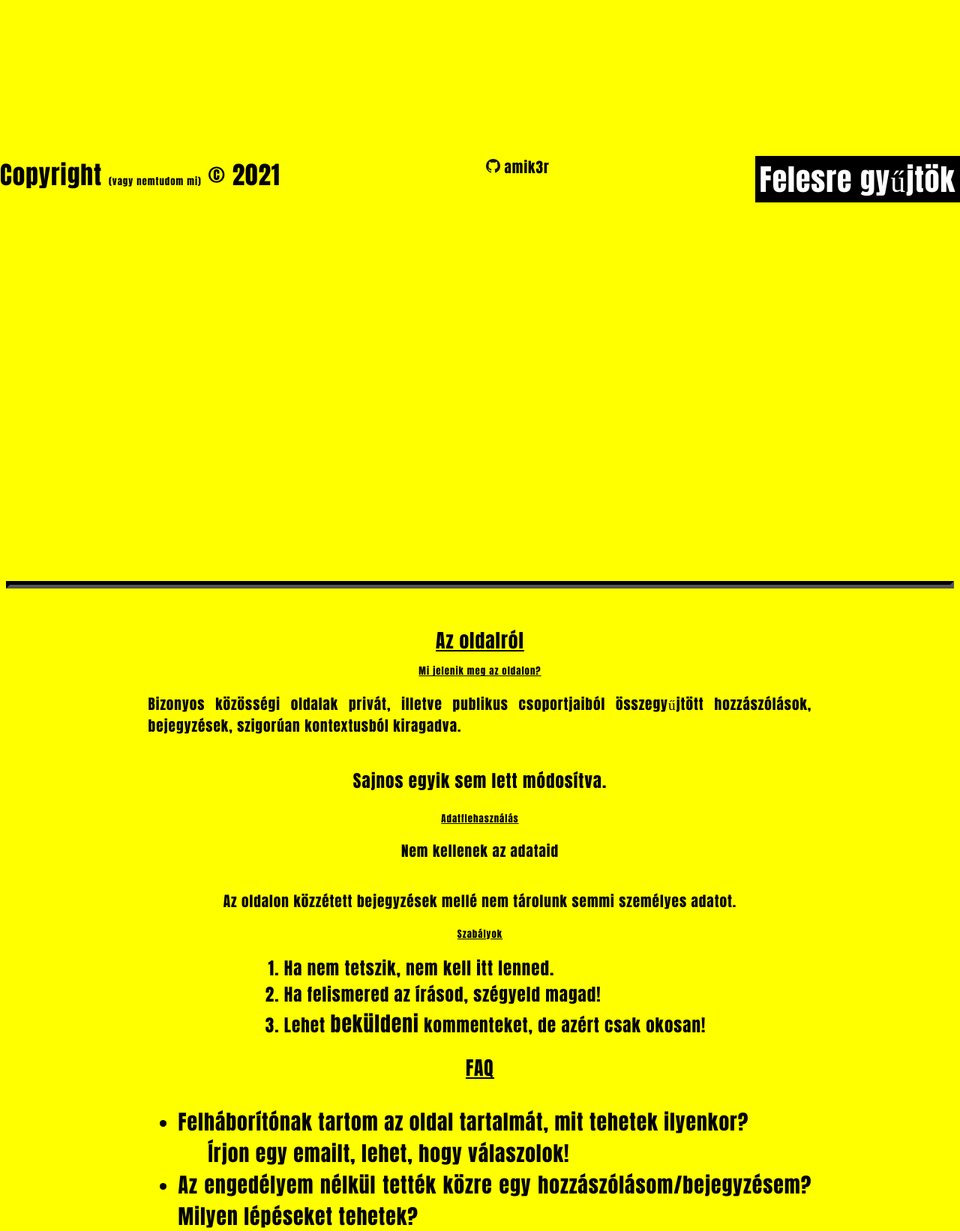
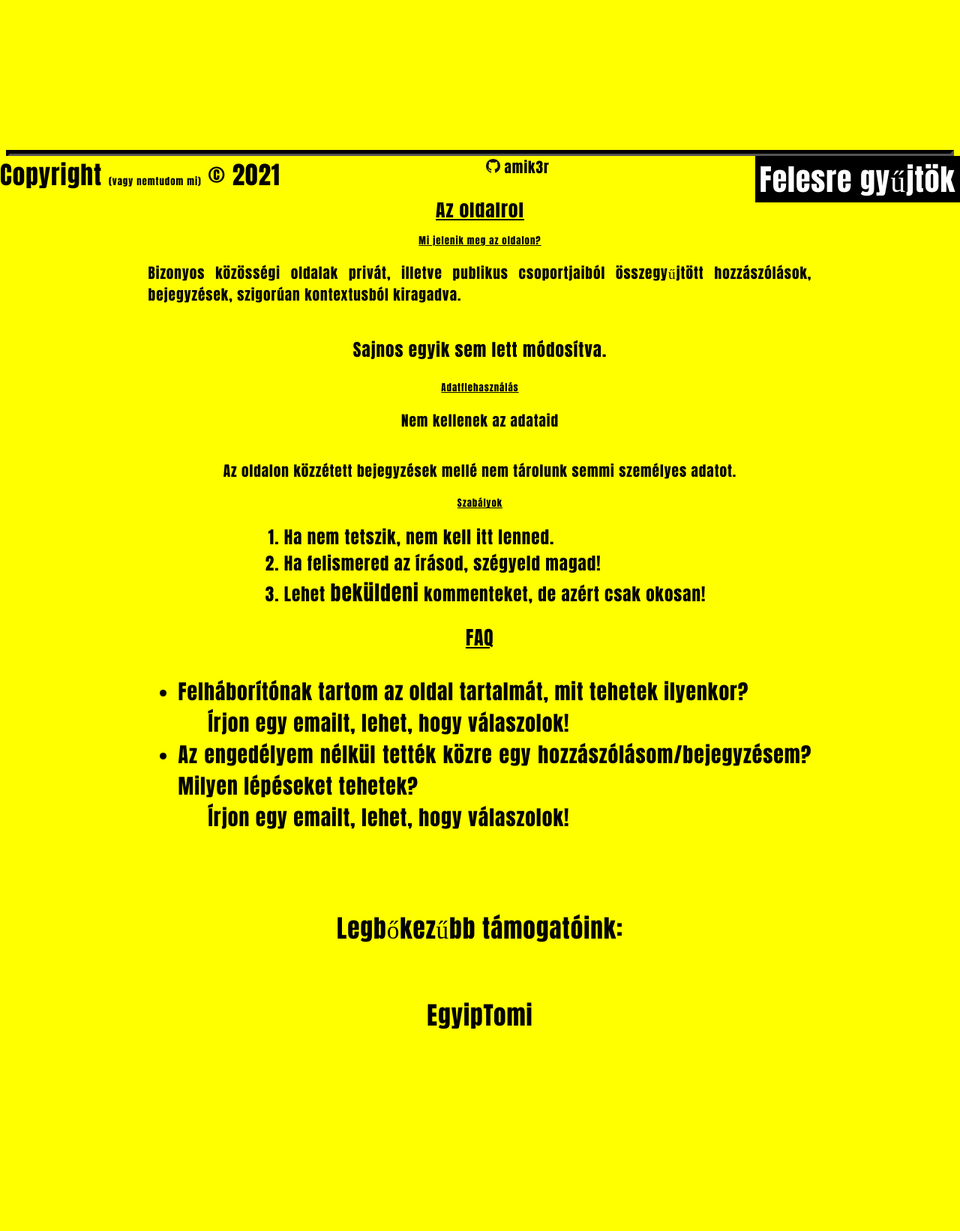
Before and after one commit to amik3r/retardwatch, a Flask app: page / in a window 1280 px wide. Shown: the part 530-2172 px from the top of the page at 75% size. After the commit the page ends 1903 px from the top, so only its background shows below. Run offline with Flask 2, Linux system fonts and the light colour scheme.

Commit message:
asdasdsdsd

```diff
--- a/src/templates/index.html
+++ b/src/templates/index.html
@@ -19,7 +19,8 @@
       .retard-wrapper {
         display: flex;
         justify-content: center;
-        height: 100vw;
+        align-content: center;
+        height: 90%;
       }
       .retardation {
         max-width: 70%;
@@ -90,6 +91,21 @@
         color: black;
       }
 
+      .donors {
+        display: flex;
+        justify-content: center;
+        flex-direction: column;
+        align-items: center;
+        height: fit-content;
+        margin: auto;
+        margin-bottom: 100px;
+      }
+
+      .donors p {
+        padding-bottom: 0;
+      }
+
+
     </style>
     <div class="retard-wrapper">
       <div class="retardation">
@@ -141,6 +157,14 @@
         </ul>
       </ul>
     </div>
+    <div class="donors">
+      <p>
+        Legbőkezűbb támogatóink:
+      </p>
+      <p>
+        EgyipTomi
+      </p>
+    </div>
     <div class="fixed-footer">
       <span>Copyright <span style="font-size: 1vw;"> (vagy nemtudom mi)</span> &copy; 2021</span>
       <a href="https://github.com/amik3r/retardwatch" target="_blank"><img id="gh-logo" src="static/img/GitHub-Mark-64px.png" alt="github-mark.png"><span style="color: black; font-size: 1.5vw;">   amik3r</span></a>
```
